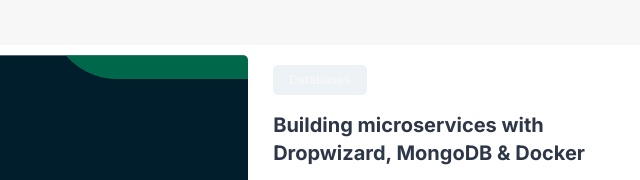
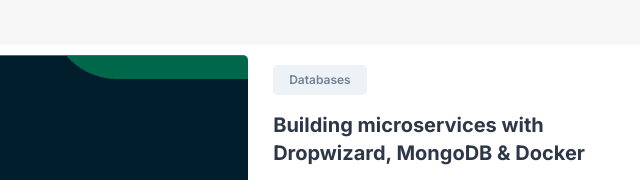
Before and after one commit to ledinhdinh/Blog-Web, a plain HTML site: page index.html in a window 1280 px wide. Shown: the part 732-912 px from the top of the page, 155-795 px from the left. Drawn offline with nearby package versions, Linux system fonts and the light colour scheme.

Commit message:
[10/05/2024] - Updated - Edit file style.css, complete web desgin.

```diff
--- a/assets/css/style.css
+++ b/assets/css/style.css
@@ -409,8 +409,8 @@ header .btn-group {
 }
 
 .blog-topic {
-    background-color: var(--action-secondary);
-    color: var(--background-secondary);
+    background: var(--action-secondary);
+    color: var(--foreground-secondary);
     font-weight: 600;
     padding: 0.25rem 1rem;
     border-radius: 5px;
@@ -760,6 +760,8 @@ footer .wrapper {
     /* #HERO */
     .hero {
         text-align: left;
+        background-image: url(../images/background-hero3.jpg);
+        background-size: 100%;
     }
 
     .hero .container {
```
Also changed, not shown: assets/images/background-hero.JPG (added), 1 other file.
